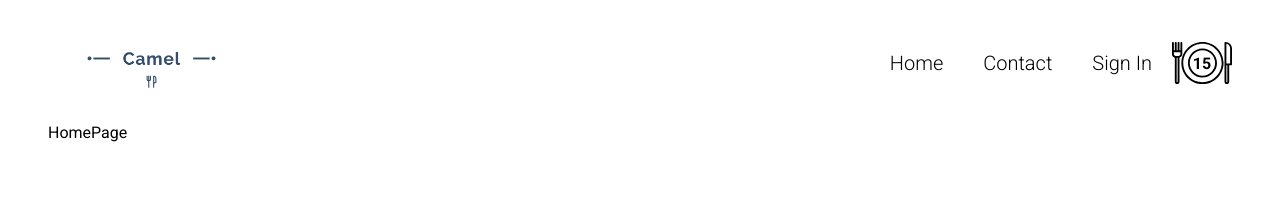
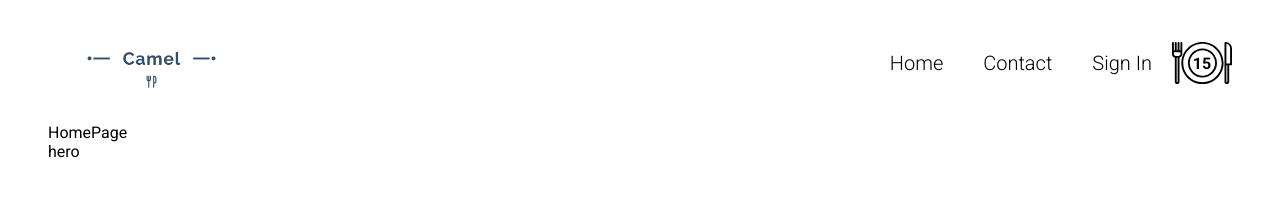
Before and after one commit to DwanW/delivery-sim, a React (Create React App) app: page / in a window 1280 px wide. Shown: the top 213 px of the page. Built offline with nearby package versions, Linux system fonts and the light colour scheme.

Commit message:
hero component with webp format

```diff
--- /dev/null
+++ b/src/components/hero/hero.component.jsx
@@ -0,0 +1,10 @@
+import React from 'react';
+import './hero.styles.scss'
+
+const Hero = () => (
+    <div>
+        hero
+    </div>
+)
+
+export default Hero;
--- a/src/pages/homepage/homepage.jsx
+++ b/src/pages/homepage/homepage.jsx
@@ -1,11 +1,14 @@
 import React from 'react';
+
+import Hero from '../../components/hero/hero.component';
 
 import './homepage.styles.scss';
 
 const HomePage = () => (
-     <>
+    <div className='HomePageContainer'>
         HomePage
-     </>
+        <Hero />
+    </div>
 )
 
 export default HomePage;
```
Also changed, not shown: src/assets/hero.webp (added), src/components/hero/hero.styles.scss (added). Lines whose indentation alone changed are shown as unchanged.
